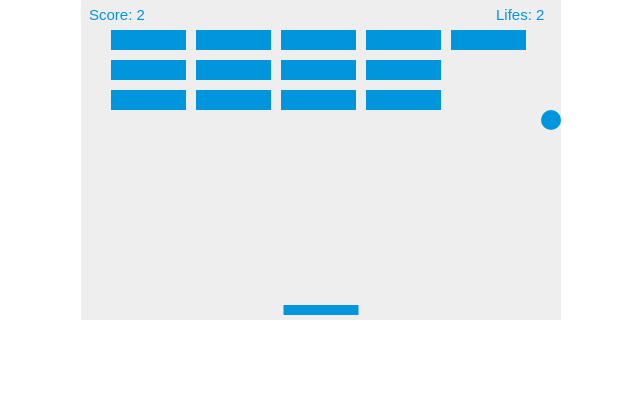
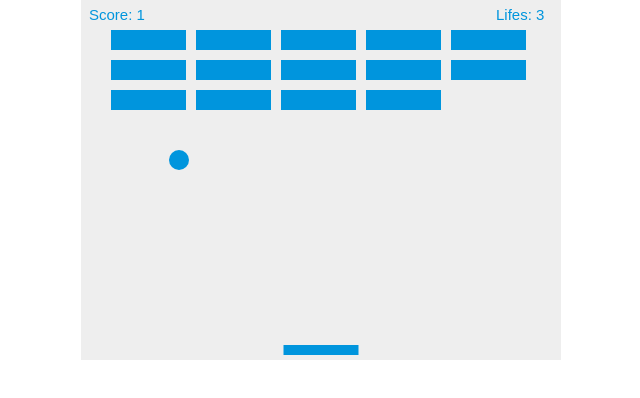
Before and after one commit to rubyleehs/Breakout, a plain HTML site: page index.html in a window 1280 px wide. Shown: the whole page, without its empty margins (319-959 px from the left). Drawn offline with Linux system fonts and the light colour scheme.

Commit message:
Update index.html

```diff
--- a/index.html
+++ b/index.html
@@ -20,7 +20,7 @@
 
 <boball.dy>
 
-    <canvas id="myCanvas" width="480" height="320"></canvas>
+    <canvas id="myCanvas" width="480" height="360"></canvas>
 
     <script>
         var canvas = document.getElementById("myCanvas");
```
